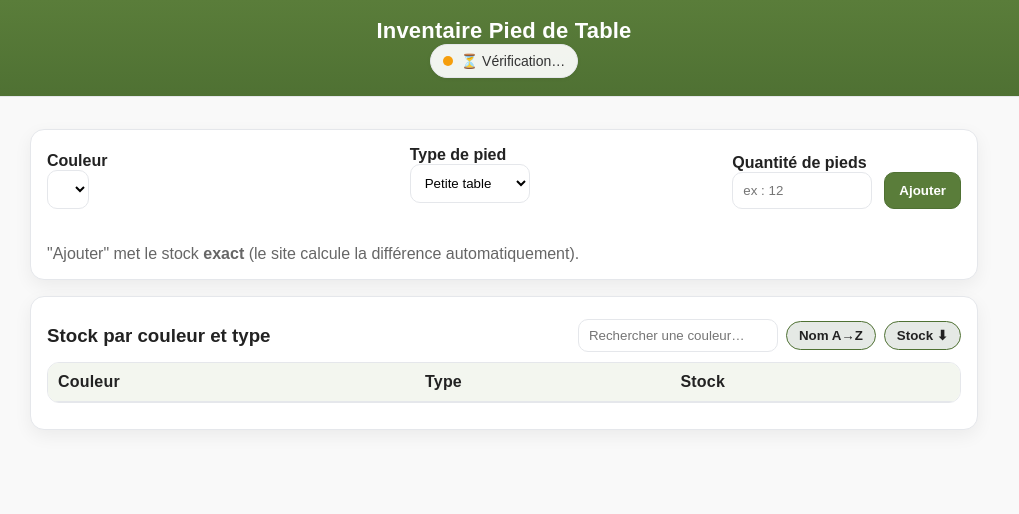
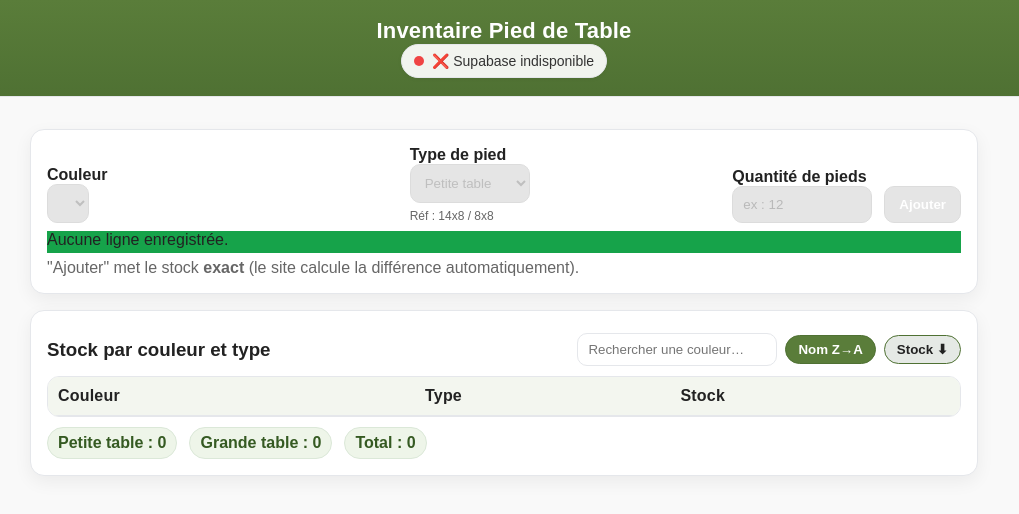
Before and after one commit to DylanDrtn/Inventaire-Pied, a plain HTML site: page index.html in a window 1280 px wide. Both pictures are taken after a click on the button "Nom A→Z". Shown: the full height of the page, 136-1155 px from the left. Drawn offline with nearby package versions, Linux system fonts and the light colour scheme; no server answers.

Commit message:
Update pin ect

```diff
--- a/index.html
+++ b/index.html
@@ -514,4 +514,64 @@
     async function init(){
       // écouteurs UI
       document.getElementById("addBtn").addEventListener('click',addExact);
-      document.getE
+      document.getElementById("typeSelect").addEventListener('change',refreshRef);
+      document.getElementById("filterInput").addEventListener('input',applyFilterSort);
+      document.getElementById("sortName").addEventListener('click',()=>{
+        SORT_NAME_ASC=!SORT_NAME_ASC;
+        setActiveChip(document.getElementById("sortName"));
+        document.getElementById("sortName").textContent=SORT_NAME_ASC?"Nom A→Z":"Nom Z→A";
+        applyFilterSort();
+      });
+      document.getElementById("sortQty").addEventListener('click',()=>{
+        SORT_QTY_DESC=!SORT_QTY_DESC;
+        setActiveChip(document.getElementById("sortQty"));
+        document.getElementById("sortQty").textContent=SORT_QTY_DESC?"Stock ⬇︎":"Stock ⬆︎";
+        applyFilterSort();
+      });
+      setActiveChip(document.getElementById("sortName")); // tri par nom au départ
+
+      // Bouton connexion / déconnexion
+      document.getElementById("loginBtn").addEventListener('click',()=>{
+        if(isLoggedIn()){
+          if(confirm('Se déconnecter ?')) { logout(); setMsg('muted','🔒 Déconnecté.'); }
+        }else{
+          openLoginModal();
+        }
+      });
+
+      // Modal PIN
+      document.getElementById("pinCancel").addEventListener('click',closeLoginModal);
+      document.getElementById("pinSubmit").addEventListener('click',trySubmitPin);
+      document.getElementById("pinInput").addEventListener('keydown',(e)=>{
+        if(e.key==='Enter') trySubmitPin();
+        if(e.key==='Escape') closeLoginModal();
+      });
+      // Fermer modal en cliquant sur le fond
+      document.getElementById("modalBg").addEventListener('click',(e)=>{
+        if(e.target.id==='modalBg') closeLoginModal();
+      });
+
+      refreshRef();
+      updateLoginUI(); // état initial des boutons
+
+      // chargements
+      await loadColors().catch(()=>{ /* on continue */ });
+      await loadStock().catch(()=>{ /* on continue */ });
+      await checkConnection();
+
+      // live updates
+      sb.channel('stock_changes')
+        .on('postgres_changes',{event:'*',schema:'public',table:'legs_stock'},()=>loadStock())
+        .subscribe();
+
+      setInterval(loadStock,30000);
+      // Vérification périodique de la session (toutes les 5min) pour déconnecter le weekend
+      setInterval(updateLoginUI, 5*60*1000);
+
+      window.addEventListener('online',()=>{setStatus('warn','⏳ Reconnexion…');loadStock().then(checkConnection);});
+      window.addEventListener('offline',()=>setStatus('warn','⚠️ Hors ligne'));
+    }
+    init();
+  </script>
+</body>
+</html>
```
